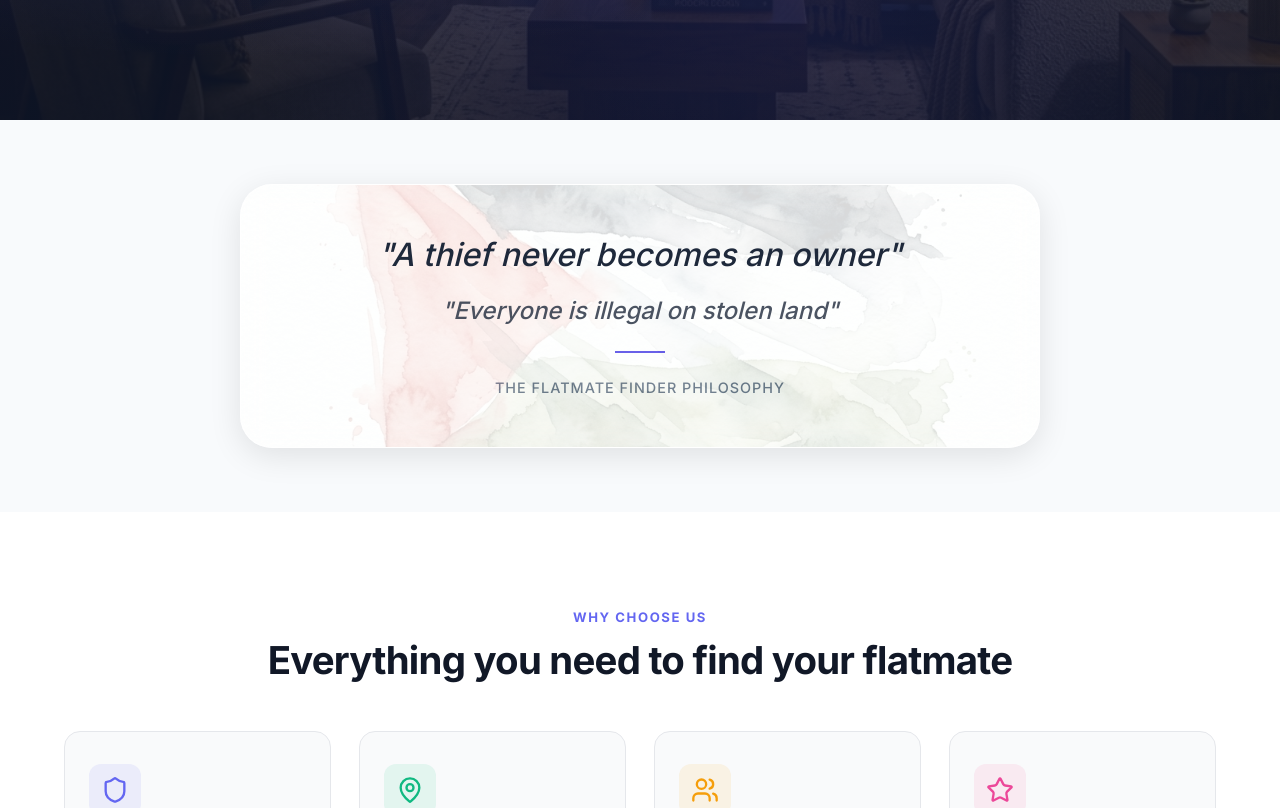
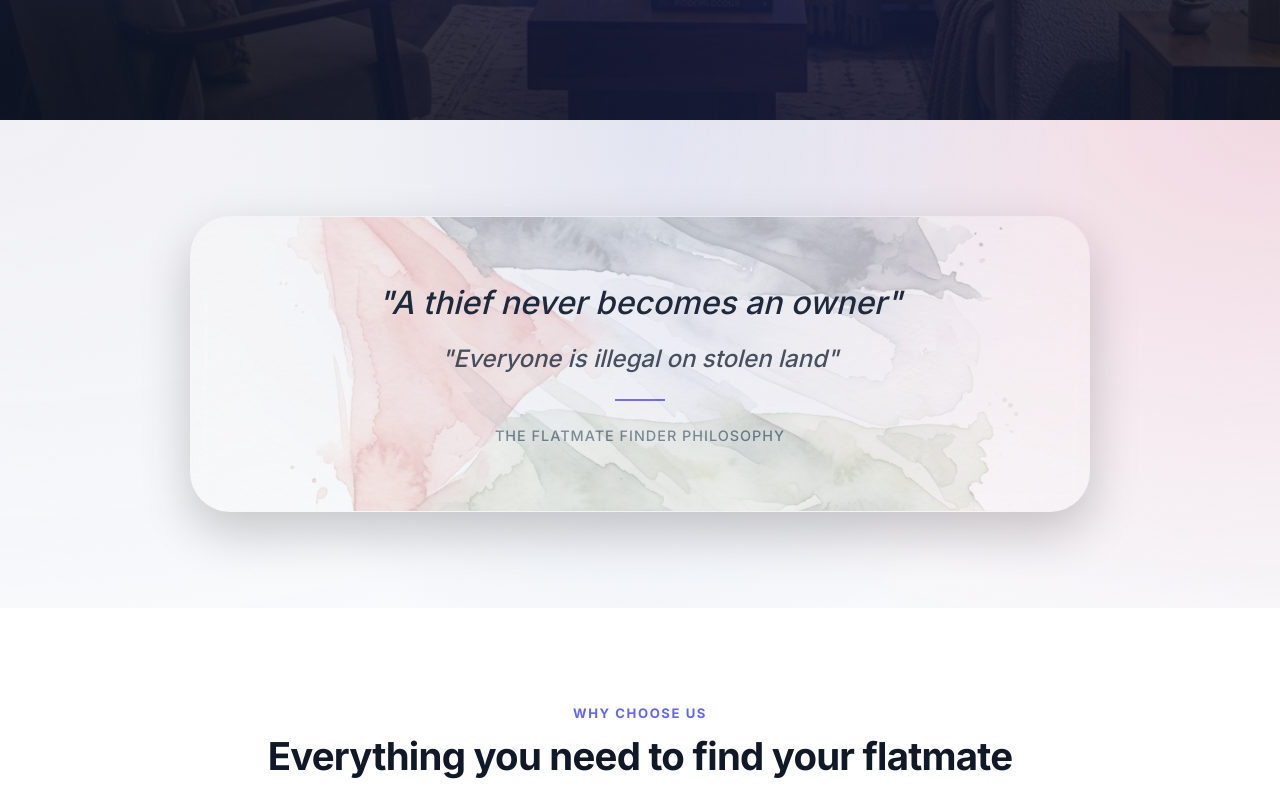
Before and after one commit to Gkchvcg/Flatmate-Finder, a React (Vite) app in the folder frontend/: page / in a window 1280 px wide. Shown: the part 680-1488 px from the top of the page. Built offline with nearby package versions, Linux system fonts and the light colour scheme; no server answers.

Commit message:
Softened the quote section by removing the dark background and enhancing the glass card.

```diff
--- a/frontend/src/pages/LandingPage.jsx
+++ b/frontend/src/pages/LandingPage.jsx
@@ -141,7 +141,7 @@ const LandingPage = () => {
       </section>
 
       {/* ── QUOTE SECTION ── */}
-      <section className="lnd-quote-section" style={{ padding: '4rem 2rem', background: 'var(--bg-color)', textAlign: 'center' }}>
+      <section className="lnd-quote-section" style={{ padding: '6rem 2rem', background: 'transparent', textAlign: 'center' }}>
         <motion.div
           className="lnd-section-inner"
           initial={{ opacity: 0, scale: 0.95 }}
@@ -150,12 +150,16 @@ const LandingPage = () => {
           transition={{ duration: 0.8 }}
         >
           <div className="glass-card" style={{
-            maxWidth: '800px',
+            maxWidth: '900px',
             margin: '0 auto',
-            padding: '3rem',
-            borderRadius: '2rem',
+            padding: '4rem 3rem',
+            borderRadius: '2.5rem',
             position: 'relative',
-            overflow: 'hidden'
+            overflow: 'hidden',
+            background: 'rgba(255, 255, 255, 0.03)',
+            border: '1px solid rgba(255, 255, 255, 0.1)',
+            backdropFilter: 'blur(10px)',
+            boxShadow: '0 20px 50px rgba(0,0,0,0.2)'
           }}>
             <div style={{
               position: 'absolute',
@@ -166,7 +170,7 @@ const LandingPage = () => {
               backgroundImage: "url('/palestine-bg.png')",
               backgroundSize: 'cover',
               backgroundPosition: 'center',
-              opacity: 0.15,
+              opacity: 0.22,
               zIndex: 0
             }} />
             <h2 style={{
```
